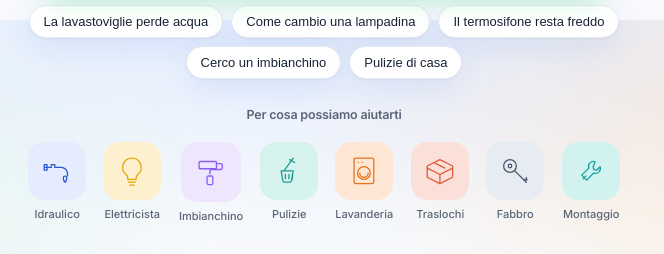
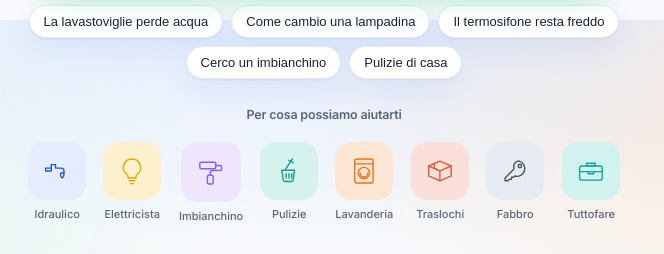
Before and after one commit to Calab6302/AiutoCasa, a website: page index.html in a window 1280 px wide. Shown: the part 780-1034 px from the top of the page, 316-980 px from the left. Drawn offline with Linux system fonts and the light colour scheme.

Commit message:
Add files via upload

```diff
--- a/index.html
+++ b/index.html
@@ -30,7 +30,7 @@
     --c-lava:#e8731c;--c-lava-bg:#fde6d4;
     --c-tras:#e05a3a;--c-tras-bg:#fbe0d9;
     --c-fabb:#475569;--c-fabb-bg:#e7ecf2;
-    --c-mont:#0ea5a0;--c-mont-bg:#d2f2f0;
+    --c-tutt:#0ea5a0;--c-tutt-bg:#d2f2f0;
     --sh:0 1px 2px rgba(24,34,54,.05),0 10px 30px rgba(37,89,214,.09);
     --sh-lg:0 20px 50px rgba(37,89,214,.16);
   }
@@ -373,17 +373,26 @@ const TEL="39XXXXXXXXXX"; // <-- sostituisci col tuo numero WhatsApp (es. 393331
 const ART={idraulico:"un idraulico",elettricista:"un elettricista",imbianchino:"un imbianchino","impresa di pulizie":"un'impresa di pulizie","impresa di lavanderia":"un servizio di lavanderia","ditta traslochi / sgombero":"una ditta di traslochi","fabbro / serramenti":"un fabbro",generico:"una persona adatta"};
 const IMGKEY={idraulico:"idraulico",elettricista:"lampadina",imbianchino:"imbianchino","impresa di pulizie":"pulizie","impresa di lavanderia":"lavanderia","ditta traslochi / sgombero":"traslochi","fabbro / serramenti":"fabbro",generico:"idraulico"}
 /* Icone a linee moderne (tratto), ereditano il colore via currentColor */
-const S='stroke="currentColor" stroke-width="1.8" stroke-linecap="round" stroke-linejoin="round" fill="none"';
+const S='stroke="currentColor" stroke-width="2" stroke-linecap="round" stroke-linejoin="round" fill="none"';
 const LINEICON={
-  idraulico:`<svg viewBox="0 0 48 48"><path ${S} d="M7 19h9v-4h5v4h9a9 9 0 019 9v3"/><path ${S} d="M6 15h4v8H6z"/><path ${S} d="M38 34c0 3.5-2.5 6-2.5 6S33 37.5 33 34a2.5 2.5 0 015 0z"/></svg>`,
-  lampadina:`<svg viewBox="0 0 48 48"><path ${S} d="M24 6a13 13 0 00-8 23.3c1.6 1.4 2 2.8 2 4.2V36h12v-2.5c0-1.4.4-2.8 2-4.2A13 13 0 0024 6z"/><path ${S} d="M19 40h10M21 44h6"/></svg>`,
-  imbianchino:`<svg viewBox="0 0 48 48"><rect x="7" y="9" width="24" height="10" rx="1.5" ${S}/><path ${S} d="M31 12h6a2 2 0 012 2v4a2 2 0 01-2 2H24a2 2 0 00-2 2v4"/><rect x="18" y="29" width="8" height="12" rx="2" ${S}/></svg>`,
-  pulizie:`<svg viewBox="0 0 48 48"><path ${S} d="M30 6L17 24M25 8l7 4"/><path ${S} d="M13 24h17l-2.2 13.5A3 3 0 0124.8 40H18.2a3 3 0 01-3-2.5z"/><path ${S} d="M19 29v6M24 29v6M29 29v6"/></svg>`,
-  lavanderia:`<svg viewBox="0 0 48 48"><rect x="10" y="6" width="28" height="36" rx="3" ${S}/><circle cx="24" cy="27" r="9" ${S}/><path ${S} d="M18 27a6 6 0 0012 0"/><path ${S} d="M16 12h.01M22 12h.01"/></svg>`,
-  traslochi:`<svg viewBox="0 0 48 48"><path ${S} d="M6 17L24 8l18 9v3L24 29 6 20z"/><path ${S} d="M6 20v13l18 9 18-9V20"/><path ${S} d="M24 29v13M17 13l14 7"/></svg>`,
-  fabbro:`<svg viewBox="0 0 48 48"><circle cx="17" cy="17" r="9" ${S}/><circle cx="17" cy="17" r="2.5" ${S}/><path ${S} d="M23.5 23.5L40 40M37 36l4 1-1-4"/></svg>`,
+  // rubinetto con goccia
+  idraulico:`<svg viewBox="0 0 48 48"><path ${S} d="M8 20h8v-5h6v5h8a4 4 0 014 4v4"/><path ${S} d="M8 20v4h8v-4"/><path ${S} d="M34 29c0 3-2.4 5-2.4 5S29 32 29 29a2.4 2.4 0 014.8 0z"/></svg>`,
+  // lampadina
+  lampadina:`<svg viewBox="0 0 48 48"><path ${S} d="M24 7a12 12 0 00-7.5 21.4c1.4 1.2 1.9 2.4 2 4.1l.1 1.5h11l.1-1.5c.1-1.7.6-2.9 2-4.1A12 12 0 0024 7z"/><path ${S} d="M20 38h8M22 42h4"/></svg>`,
+  // rullo da imbianchino
+  imbianchino:`<svg viewBox="0 0 48 48"><rect x="8" y="10" width="22" height="9" rx="2" ${S}/><path ${S} d="M30 14.5h6a2 2 0 012 2v3a2 2 0 01-2 2H25a2.5 2.5 0 00-2.5 2.5V28"/><rect x="18.5" y="28" width="8" height="12" rx="2" ${S}/></svg>`,
+  // secchio e scopa
+  pulizie:`<svg viewBox="0 0 48 48"><path ${S} d="M29 7L18.5 23"/><path ${S} d="M24 9l6 3.5"/><path ${S} d="M14 23h18l-1.8 13A3 3 0 0127.2 39H18.8a3 3 0 01-3-2.6z"/><path ${S} d="M20 28v6M24 28v6M28 28v6"/></svg>`,
+  // lavatrice
+  lavanderia:`<svg viewBox="0 0 48 48"><rect x="11" y="7" width="26" height="34" rx="3" ${S}/><path ${S} d="M11 14h26"/><circle cx="24" cy="27" r="8" ${S}/><path ${S} d="M18.5 27a5.5 5.5 0 0011 0" /><circle cx="16" cy="10.5" r=".6" fill="currentColor" stroke="none"/><circle cx="20" cy="10.5" r=".6" fill="currentColor" stroke="none"/></svg>`,
+  // scatolone trasloco
+  traslochi:`<svg viewBox="0 0 48 48"><path ${S} d="M8 17l16-7 16 7-16 7z"/><path ${S} d="M8 17v14l16 7 16-7V17"/><path ${S} d="M24 24v14"/><path ${S} d="M16 13.5v6.5l4 1.7"/></svg>`,
+  // chiave del fabbro
+  fabbro:`<svg viewBox="0 0 48 48"><path ${S} d="M30 10a8 8 0 00-7.3 11.2L10 34v4h4l2-2h3v-3h3l1.8-1.8A8 8 0 0030 10z"/><circle cx="31" cy="17" r="2.4" ${S}/></svg>`,
+  // casa generica
   casa:`<svg viewBox="0 0 48 48"><path ${S} d="M8 23L24 9l16 14"/><path ${S} d="M12 20v18h24V20"/><path ${S} d="M20 38v-9h8v9"/></svg>`,
-  montaggio:`<svg viewBox="0 0 48 48"><path ${S} d="M30 11a7 7 0 00-9 9L11 30l7 7 10-10a7 7 0 009-9l-5 5-4-1-1-4z"/><path ${S} d="M13 35l4-4"/></svg>`
+  // cassetta degli attrezzi (tuttofare)
+  tuttofare:`<svg viewBox="0 0 48 48"><path ${S} d="M18 13h12v4h-12z"/><rect x="8" y="17" width="32" height="20" rx="3" ${S}/><path ${S} d="M8 25h32"/><path ${S} d="M20 25v3h8v-3"/></svg>`
 };
 function iconaMestiere(m){const k=IMGKEY[m]||"casa";return LINEICON[k]||LINEICON.casa;};
 const CHIPS=[
@@ -409,7 +418,7 @@ const MESTIERI=[
   {k:"lavanderia",l:"Lavanderia",c:"lava",f:"Ho bisogno di lavaggio o stiro capi"},
   {k:"traslochi",l:"Traslochi",c:"tras",f:"Devo spostare mobili o fare un trasloco"},
   {k:"fabbro",l:"Fabbro",c:"fabb",f:"Ho un problema con serratura o serramenti"},
-  {k:"montaggio",l:"Montaggio",c:"mont",f:"Devo montare o fissare un mobile"},
+  {k:"tuttofare",l:"Tuttofare",c:"tutt",f:"Ho bisogno di un tuttofare per piccoli lavori in casa"},
 ];
 const mg=document.getElementById('mestieriGrid');
 if(mg){MESTIERI.forEach((m,i)=>{
```
